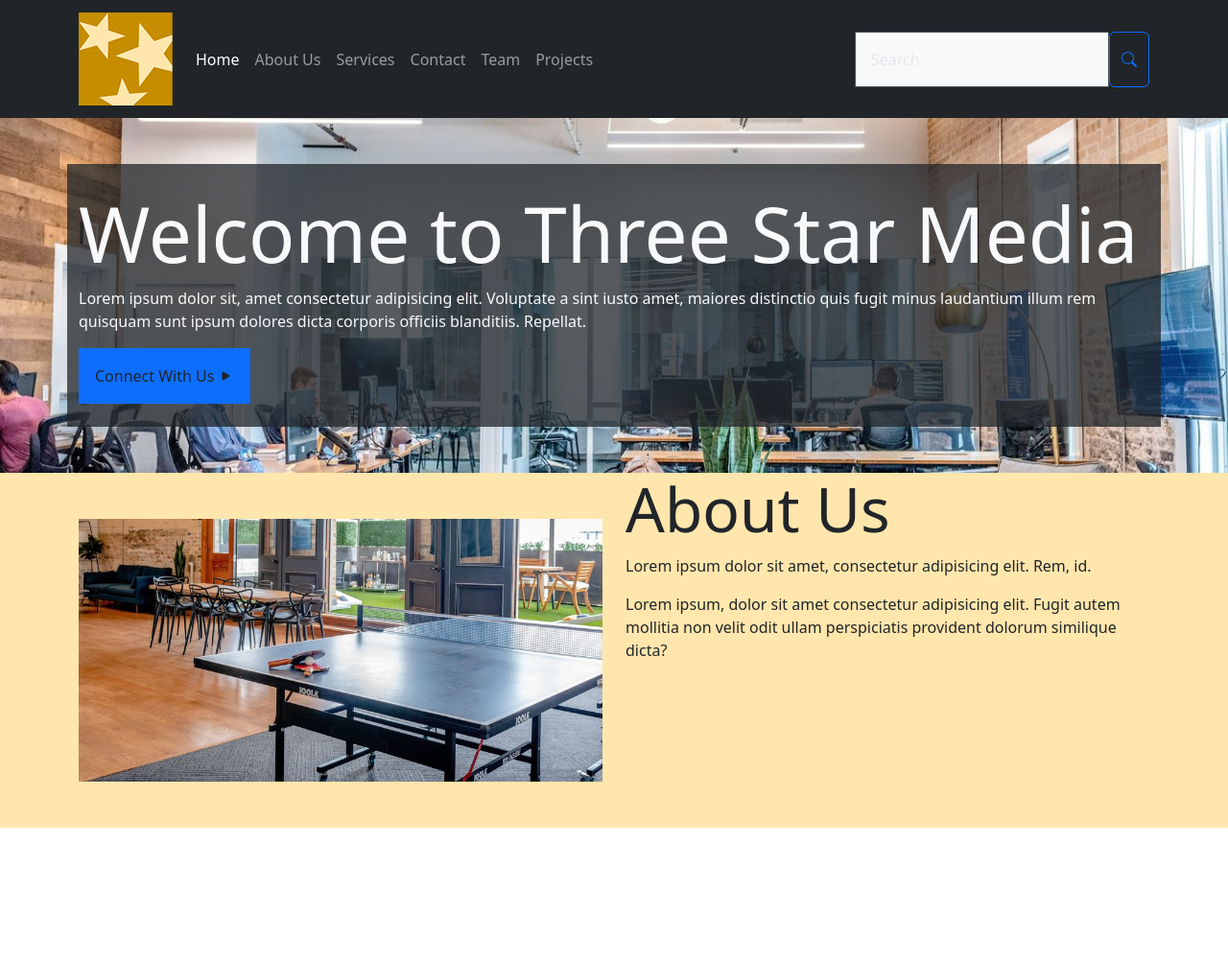
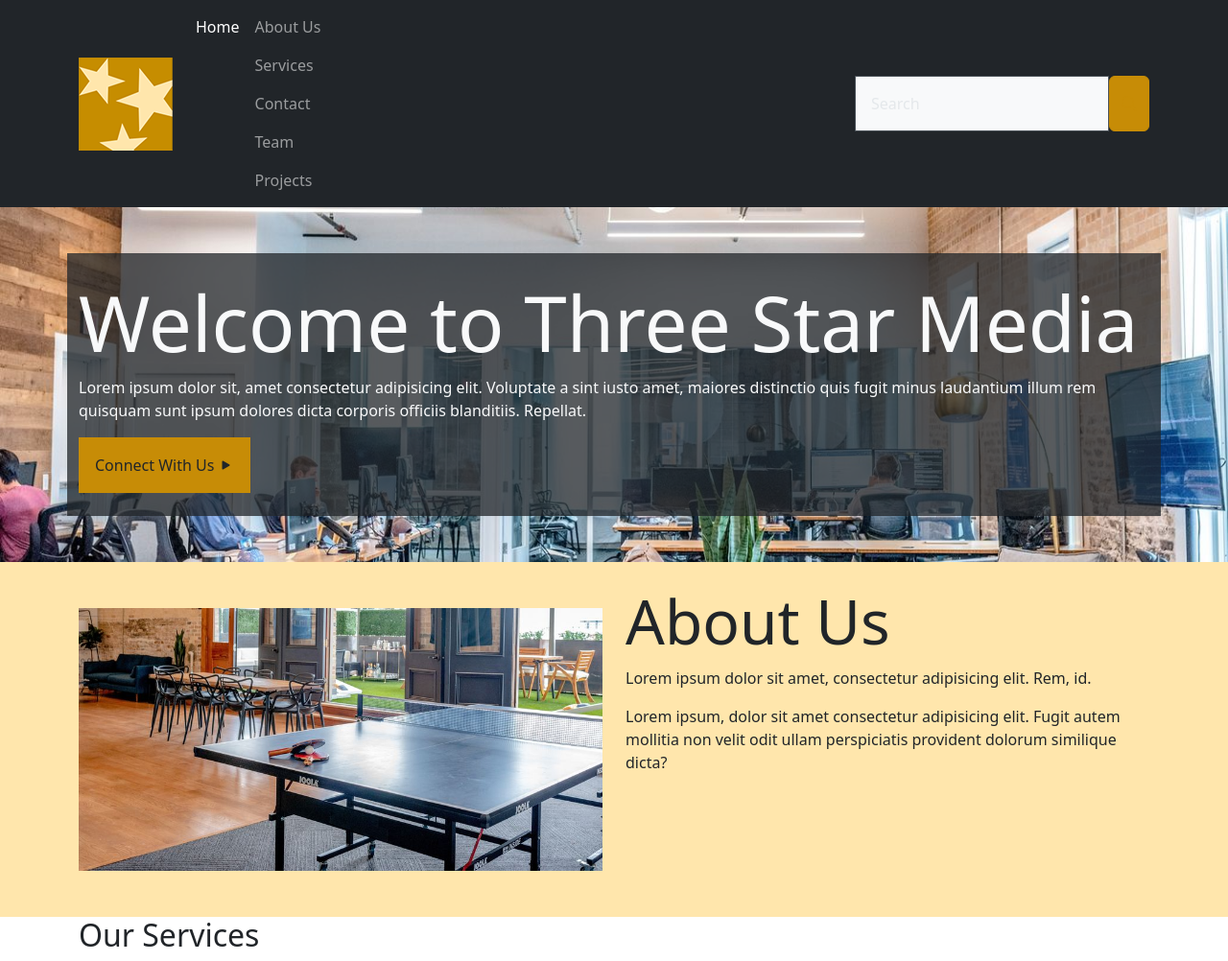
Before and after one commit to osan0004/mtm6201, a plain HTML site: page index.html in a window 1280 px wide. Shown: the whole page at 96% size. Before the commit the page ends 863 px from the top, so only its background shows below. Drawn offline with nearby package versions, Linux system fonts and the light colour scheme.

Commit message:
stopped at services section

```diff
--- a/css/threestar.css
+++ b/css/threestar.css
@@ -10,7 +10,17 @@
   --bs-primary-border-subtle: #d99e14;
   --bs-secondary-border-subtle: #fbebc4;
 }
-
+.btn-primary,
+.btn-outline-primary {
+  --bs-btn-color: var(--bs-primary);
+  --bs-btn-border-color: #C78C06;
+  --bs-btn-bg:var(--bs-primary);
+  --bs-btn-hover-bg:#f8f9fa;
+  --bs-btn-hover-border-color: #C78C06;
+  --bs-btn-focus-shadow-rgb: var(--bs-primary);
+  --bs-btn-active-bg: var(--bs-primary);
+  --bs-btn-active-border-color: var(--bs-primary);
+}
 .banner{
   background: white url(../images/main-banner.jpg) no-repeat center;
   background-size: cover;
--- a/index.html
+++ b/index.html
@@ -28,7 +28,7 @@
               <li class="nav-item">
                 <a class="nav-link active" aria-current="page" href="#home">Home</a>
               </li>
-              <li class="nav-item d-flex">
+              <li class="nav-item">
                 <a class="nav-link" href="#about">About Us</a>
                 <a class="nav-link" href="#services">Services</a>
                 <a class="nav-link" href="#contact">Contact</a>
@@ -67,7 +67,7 @@
             <div class="col-md">
               <img src="images/about-us.jpg" alt="office space" class="w-100 py-5">
             </div>
-            <div class="col-md">
+            <div class="col-md py-4">
               <h2 class="display-3">About Us</h2>
               <p>
                 Lorem ipsum dolor sit amet, consectetur adipisicing elit. Rem, id.
@@ -79,6 +79,18 @@
           </div><!--closes row-->
         </div><!--closes .container-lg-->
       </section><!--closes about-->
+
+      <!-- services section -->
+      <section id="services" class="container-lg">
+        <div class="row">
+          <h2 class="col-12">Our Services</h2>
+          <div class="col-md-6"></div><!--closes digital-->
+          <div class="col-md-6"></div><!--closes marketing-->
+          <div class="col-md-4"></div><!--closes video-->
+          <div class="col-md-4"></div><!--closes web-->
+          <div class="col-md-4"></div><!--closes print-->
+        </div> <!--closes .r0w-->
+      </section><!--closes #services-->
     </main>
 
     <!-- Bootsrap JS -->
```
Also changed, not shown: images/digital.jpg (added), images/john.jpg (added), images/marketing.jpg (added), images/print.jpg (added), images/video.jpg (added), images/vision.jpg (added), images/web.jpg (added).
